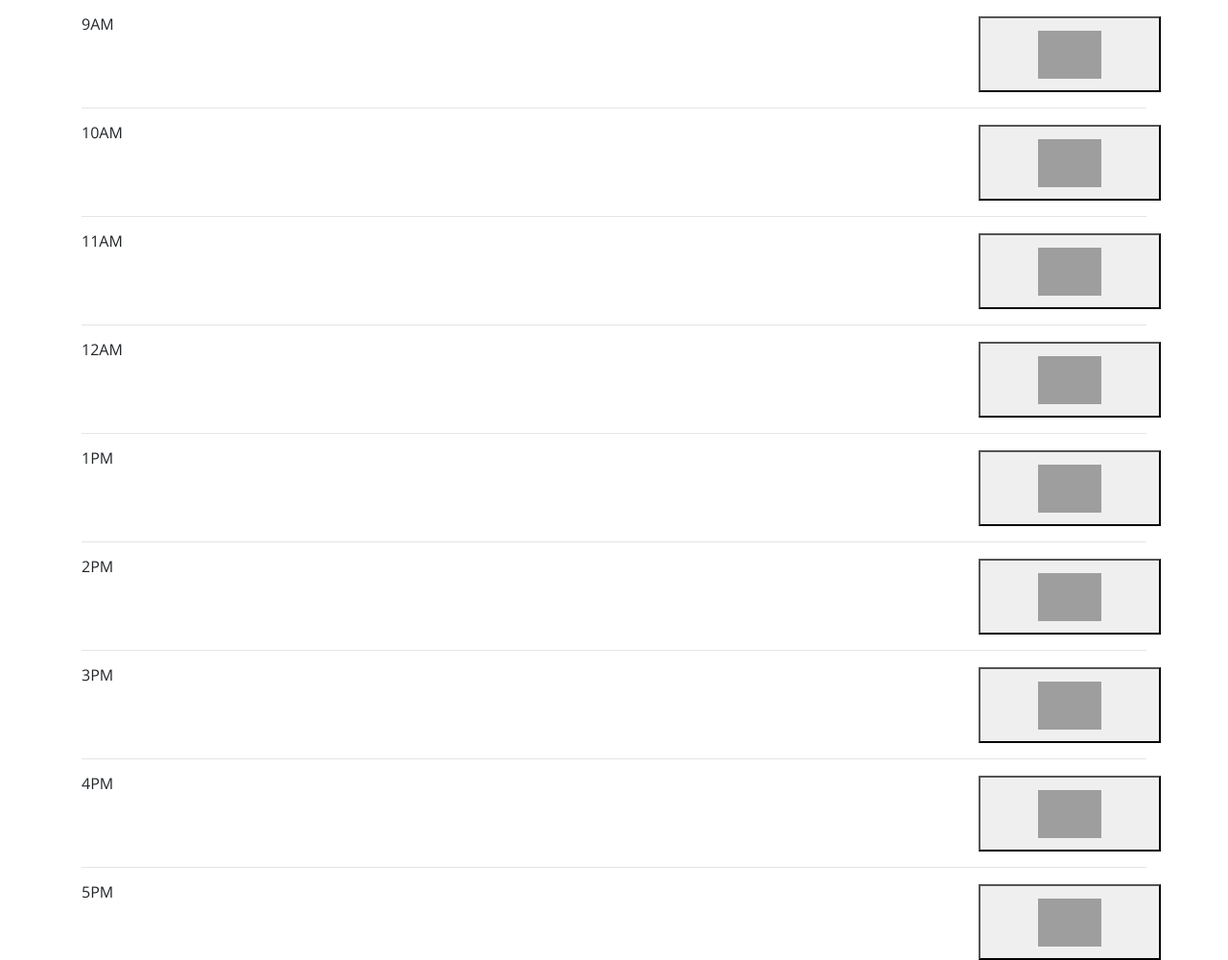
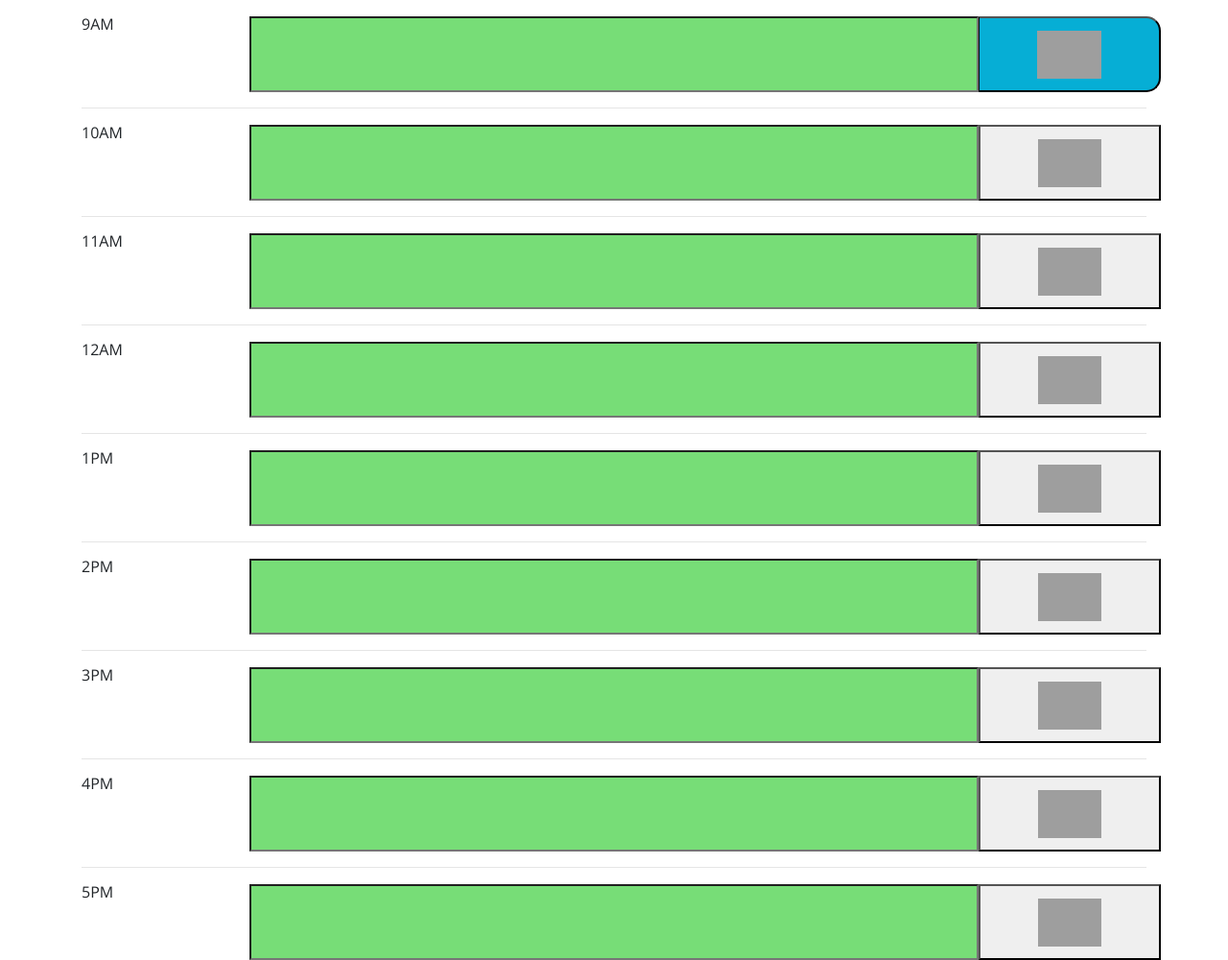
Before and after one commit to jenryhennifer/workDaySchedule, a plain HTML site: page index.html in a window 1280 px wide. Shown: the part 320-1320 px from the top of the page at 96% size. Drawn offline with nearby package versions, Linux system fonts and the light colour scheme; grey boxes are pictures that could not be loaded.

Commit message:
programmed colors to change with time

```diff
--- a/index.html
+++ b/index.html
@@ -31,49 +31,58 @@
     <div class="container">
       <!-- Timeblocks go here -->
       <div id = 'timeblocks'>
+
         <div class = 'row'>
           <div class = 'col-md-2' id = 'time'>9AM</div>
-          <div class = 'col-md-8 nine' id = 'taskInput'></div>
-          <button class = 'col-md-2' id = 'submit' type = 'button' ><img src = 'https://cdn.onlinewebfonts.com/svg/img_259025.png' height = '50px'></button>
-        </div><hr>
+          <input class = 'col-md-8 nine' id = 'taskInput'>
+          <button class = 'saveBtn col-md-2' id = 'submit' type = 'button' ><img src = 'https://cdn.onlinewebfonts.com/svg/img_259025.png' height = '50px'></button>
+        </div>
+      <hr>
         <div class = 'row'>
           <div class = 'col-md-2' id = 'time'>10AM</div>
-          <div class = 'col-md-8 ten' id = 'taskInput'></div>
+          <input class = 'col-md-8 ten' id = 'taskInput'>
           <button class = 'col-md-2' id = 'submit' type = 'button' ><img src = 'https://cdn.onlinewebfonts.com/svg/img_259025.png' height = '50px'></button>
-        </div><hr>
+        </div>
+      <hr>
         <div class = 'row'>
           <div class = 'col-md-2' id = 'time'>11AM</div>
-          <div class = 'col-md-8 eleven' id = 'taskInput'></div>
+          <input class = 'col-md-8 eleven' id = 'taskInput'>
           <button class = 'col-md-2' id = 'submit' type = 'button' ><img src = 'https://cdn.onlinewebfonts.com/svg/img_259025.png' height = '50px'></button>
-        </div><hr>
+        </div>
+      <hr>
         <div class = 'row'>
           <div class = 'col-md-2' id = 'time'>12AM</div>
-          <div class = 'col-md-8 twelve' id = 'taskInput'></div>
+          <input class = 'col-md-8 twelve' id = 'taskInput'>
           <button class = 'col-md-2' id = 'submit' type = 'button' ><img src = 'https://cdn.onlinewebfonts.com/svg/img_259025.png' height = '50px'></button>
-        </div><hr>
+        </div>
+      <hr>
         <div class = 'row'>
           <div class = 'col-md-2' id = 'time'>1PM</div>
-          <div class = 'col-md-8 one' id = 'taskInput'></div>
+          <input class = 'col-md-8 one' id = 'taskInput'>
           <button class = 'col-md-2' id = 'submit' type = 'button' ><img src = 'https://cdn.onlinewebfonts.com/svg/img_259025.png' height = '50px'></button>
-        </div><hr>
+        </div>
+      <hr>
         <div class = 'row'>
           <div class = 'col-md-2' id = 'time'>2PM</div>
-          <div class = 'col-md-8 two' id = 'taskInput'></div>
+          <input class = 'col-md-8 two' id = 'taskInput'>
           <button class = 'col-md-2' id = 'submit' type = 'button' ><img src = 'https://cdn.onlinewebfonts.com/svg/img_259025.png' height = '50px'></button>
-        </div><hr>
+        </div>
+      <hr>
         <div class = 'row'>
           <div class = 'col-md-2' id = 'time'>3PM</div>
-          <div class = 'col-md-8 three' id = 'taskInput'></div>
+          <input class = 'col-md-8 three' id = 'taskInput'>
           <button class = 'col-md-2' id = 'submit' type = 'button' ><img src = 'https://cdn.onlinewebfonts.com/svg/img_259025.png' height = '50px'></button>
-        </div><hr>
+        </div>
+      <hr>
         <div class = 'row'>
           <div class = 'col-md-2' id = 'time'>4PM</div>
-          <div class = 'col-md-8 four' id = 'taskInput'></div>
+          <input class = 'col-md-8 four' id = 'taskInput'>
           <button class = 'col-md-2' id = 'submit' type = 'button' ><img src = 'https://cdn.onlinewebfonts.com/svg/img_259025.png' height = '50px'></button>
-        </div><hr>
+        </div>
+      <hr>
         <div class = 'row'>
           <div class = 'col-md-2' id = 'time'>5PM</div>
-          <div class = 'col-md-8 five' id = 'taskInput'></div>
+          <input class = 'col-md-8 five' id = 'taskInput'>
           <button class = 'col-md-2' id = 'submit' type = 'button' ><img src = 'https://cdn.onlinewebfonts.com/svg/img_259025.png' height = '50px'></button>
         </div>
 
--- a/script.js
+++ b/script.js
@@ -16,6 +16,18 @@ THEN the saved events persist
 
 */
 
+//variables to represent hours in the say
+const nineAM = moment('9:00','HH:mm');
+const tenAM = moment('10:00','HH:mm');
+const elevenAM = moment('11:00','HH:mm');
+const twelvePM = moment('12:00','HH:mm');
+const onePM = moment('13:00','HH:mm');
+const twoPM = moment('14:00','HH:mm');
+const threePM = moment('15:00', 'HH:mm');
+const fourPM = moment('16:00', 'HH:mm');
+const fivePM = moment('17:00','HH:mm');
+const sixPM = moment('18:00','HH:mm')
+
 //producing the time at the top
 $(document).ready(function (){
 moment().format('YYY-MM-DD')
@@ -28,16 +40,116 @@ todayTime();
 setInterval(todayTime, 1000);
 
 
-/*
-to get the color to change:
-    i need to access the class i want
-
-*/
 
 
 
 
 
+/*
+to get the color to change:
+    i need to access the class i want
+    i need to give it 3 if statments
+    eg: 10 AM
+        if time < 10 am -- color is green
+        if time is between 10:00 and 10:59 -- color is red
+        else color is gray
+*/
 
 
-})
+//formatting for the colors to change when the time changes
+//9 AM
+    if (moment() > nineAM){
+        $('.nine').addClass('past')
+    }
+    else if(moment().isBetween(nineAM,tenAM)){
+        $('.nine').addClass('present')
+    }
+    else if(moment() < tenAM){
+        $('.nine').addClass('future')
+    }
+//10 AM
+    if (moment() > tenAM){
+        $('.ten').addClass('past')
+    }
+    else if(moment().isBetween(tenAM,elevenAM)){
+        $('.ten').addClass('present')
+    }
+    else if(moment() < elevenAM){
+        $('.ten').addClass('future')
+    }
+//11
+    if (moment() > elevenAM){
+        $('.eleven').addClass('past')
+    }
+    else if(moment().isBetween(elevenAM,twelvePM)){
+        $('.eleven').addClass('present')
+    }
+    else if(moment() < twelvePM){
+        $('.eleven').addClass('future')
+    }
+//12
+    if (moment() > twelvePM){
+        $('.twelve').addClass('past')
+    }
+    else if(moment().isBetween(twelvePM,onePM)){
+        $('.twelve').addClass('present')
+    }
+    else if(moment() < onePM){
+        $('.twelve').addClass('future')
+    }
+//1
+    if (moment() > onePM){
+        $('.one').addClass('past')
+    }
+    else if(moment().isBetween(onePM,twoPM)){
+        $('.one').addClass('present')
+    }
+    else if(moment() < twoPM){
+        $('.one').addClass('future')
+    }
+//2
+    if (moment() > twoPM){
+        $('.two').addClass('past')
+    }
+    else if(moment().isBetween(twoPM,threePM)){
+        $('.two').addClass('present')
+    }
+    else if(moment() < threePM){
+        $('.two').addClass('future')
+    }
+//3
+    if (moment() > threePM){
+        $('.three').addClass('past')
+    }
+    else if(moment().isBetween(threePM,fourPM)){
+        $('.three').addClass('present')
+    }
+    else if(moment() < fourPM){
+        $('.three').addClass('future')
+    }
+//4
+    if (moment() > fourPM){
+        $('.four').addClass('past')
+    }
+    else if(moment().isBetween(fourPM,fivePM)){
+        $('.four').addClass('present')
+    }
+    else if(moment() < fivePM){
+        $('.four').addClass('future')
+    }
+//5
+    if (moment() > fivePM){
+        $('.five').addClass('past');
+    }
+    else if(moment().isBetween(fivePM,sixPM)){
+        $('.five').addClass('present');
+    }
+    else if(moment() < sixPM){
+        $('.five').addClass('future');
+    }
+
+
+
+
+
+});
```
